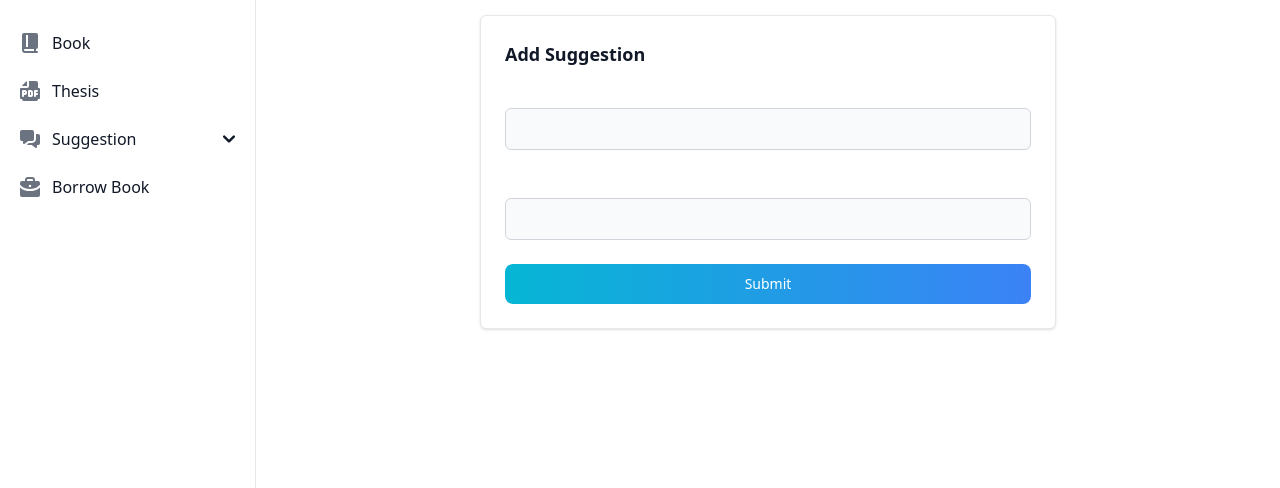
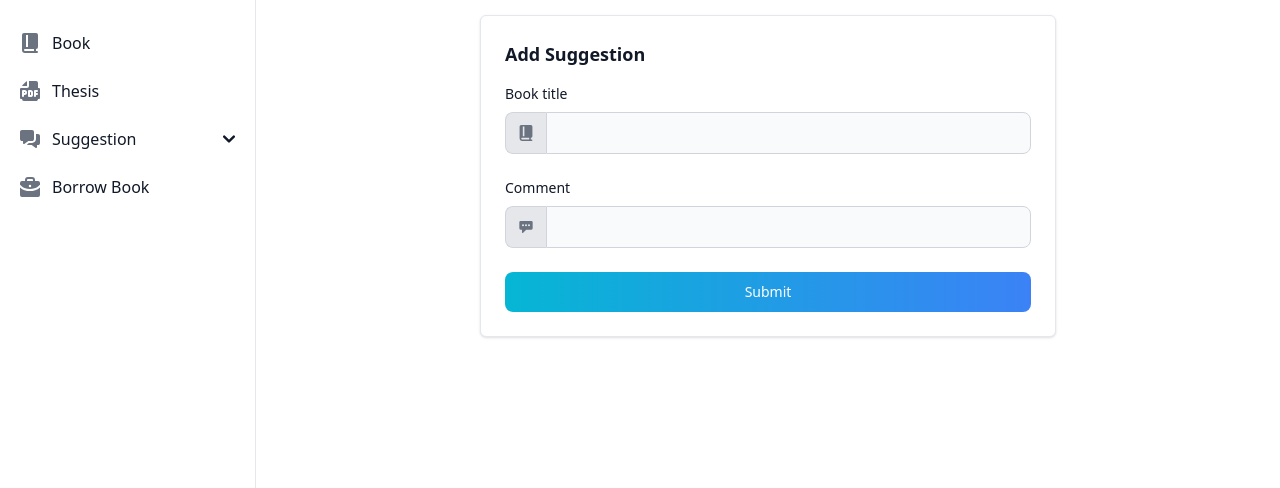
Before and after one commit to AristonCatipay/django_library_management, a Django app: page /suggestion/add/ in a window 1280 px wide. Shown: the part 57-545 px from the top of the page. Run offline with Django 4.2, Linux system fonts and the light colour scheme; the visitor is signed in with stand-in values (Sample User, id 1); style sheets or scripts are compiled from the project's sources; some libraries are stand-ins or nearby versions.

Commit message:
Add icons to suggestion app suggestion form input fields.

```diff
--- a/suggestion/form.py
+++ b/suggestion/form.py
@@ -1,8 +1,11 @@
 from django import forms
 from .models import Suggestion
 
-INPUT_CLASSES = 'rounded-md bg-gray-50 border border-gray-300 text-gray-900 focus:ring-blue-500 focus:border-blue-500 block flex-1 min-w-0 w-full text-sm p-2.5  dark:bg-gray-700 dark:border-gray-600 dark:placeholder-gray-400 dark:text-white dark:focus:ring-blue-500 dark:focus:border-blue-500'
+INPUT_CLASSES = 'rounded-r-lg bg-gray-50 border border-gray-300 text-gray-900 focus:ring-blue-500 focus:border-blue-500 block flex-1 min-w-0 w-full text-sm p-2.5 dark:bg-gray-700 dark:border-gray-600 dark:placeholder-gray-400 dark:text-white dark:focus:ring-blue-500 dark:focus:border-blue-500'
+SELECT_AREA = 'bg-gray-50 border border-gray-300 text-gray-900 text-sm rounded-lg focus:ring-blue-500 focus:border-blue-500 block w-full p-2.5 dark:bg-gray-700 dark:border-gray-600 dark:placeholder-gray-400 dark:text-white dark:focus:ring-blue-500 dark:focus:border-blue-500'
+TEXT_AREA = 'block p-2.5 w-full text-sm text-gray-900 bg-gray-50 rounded-lg border border-gray-300 focus:ring-blue-500 focus:border-blue-500 dark:bg-gray-700 dark:border-gray-600 dark:placeholder-gray-400 dark:text-white dark:focus:ring-blue-500 dark:focus:border-blue-500'
 FOR_IMAGE = 'block w-full text-sm text-gray-900 border border-gray-300 rounded-lg cursor-pointer bg-gray-50 dark:text-gray-400 focus:outline-none dark:bg-gray-700 dark:border-gray-600 dark:placeholder-gray-400'
+CHECKBOX = 'w-4 h-4 text-blue-600 bg-gray-100 border-gray-300 rounded focus:ring-blue-500 dark:focus:ring-blue-600 dark:ring-offset-gray-800 dark:focus:ring-offset-gray-800 focus:ring-2 dark:bg-gray-700 dark:border-gray-600'
 
 class SuggestionForm(forms.ModelForm):
     class Meta:
--- a/suggestion/templates/suggestion/form.html
+++ b/suggestion/templates/suggestion/form.html
@@ -22,7 +22,39 @@
             {% endfor %}
 
             <div class="space-y-6 text-white">
-                {{ form.as_p }}
+                {% for field in form %}
+                    {% if field.name == 'book_title' %}
+                        <div>
+                            <label for="{{ field.id_for_label }}"
+                                class="block mb-2 text-sm font-medium text-gray-900 dark:text-white">{{ field.label }}</label>
+                            <div class="flex">
+                                <span
+                                    class="inline-flex items-center px-3 text-sm text-gray-900 bg-gray-200 border border-e-0 border-gray-300 rounded-l-lg dark:bg-gray-600 dark:text-gray-400 dark:border-gray-600">
+                                    <svg class="w-4 h-4 text-gray-500 dark:text-gray-400" aria-hidden="true" xmlns="http://www.w3.org/2000/svg" fill="currentColor" viewBox="0 0 16 20">
+                                        <path d="M16 14V2a2 2 0 0 0-2-2H2a2 2 0 0 0-2 2v15a3 3 0 0 0 3 3h12a1 1 0 0 0 0-2h-1v-2a2 2 0 0 0 2-2ZM4 2h2v12H4V2Zm8 16H3a1 1 0 0 1 0-2h9v2Z"/>
+                                    </svg>
+                                </span>
+                                {{ field }}
+                            </div>
+                        </div>
+                    {% endif %}
+
+                    {% if field.name == 'comment' %}
+                        <div>
+                            <label for="{{ field.id_for_label }}"
+                                class="block mb-2 text-sm font-medium text-gray-900 dark:text-white">{{ field.label }}</label>
+                            <div class="flex">
+                                <span
+                                    class="inline-flex items-center px-3 text-sm text-gray-900 bg-gray-200 border border-e-0 border-gray-300 rounded-l-lg dark:bg-gray-600 dark:text-gray-400 dark:border-gray-600">
+                                    <svg class="w-4 h-4 text-gray-500 dark:text-gray-400" aria-hidden="true" xmlns="http://www.w3.org/2000/svg" fill="currentColor" viewBox="0 0 24 24">
+                                        <path d="M20 3H4a2 2 0 0 0-2 2v9a2 2 0 0 0 2 2h2v4a1 1 0 0 0 1.707.707L12.414 16H20a2 2 0 0 0 2-2V5a2 2 0 0 0-2-2ZM7.5 11a1.5 1.5 0 1 1 0-3 1.5 1.5 0 0 1 0 3Zm4.5 0a1.5 1.5 0 1 1 0-3 1.5 1.5 0 0 1 0 3Zm4.5 0a1.5 1.5 0 1 1 0-3 1.5 1.5 0 0 1 0 3Z"/>
+                                    </svg>
+                                </span>
+                                {{ field }}
+                            </div>
+                        </div>
+                    {% endif %}
+                {% endfor %}
                 <button class="w-full text-white bg-gradient-to-r from-cyan-500 to-blue-500 hover:bg-gradient-to-bl focus:ring-4 focus:outline-none focus:ring-cyan-300 dark:focus:ring-cyan-800 font-medium rounded-lg text-sm px-5 py-2.5 text-center mr-2 mb-2">Submit</button>
             </div>
         </form>
```
